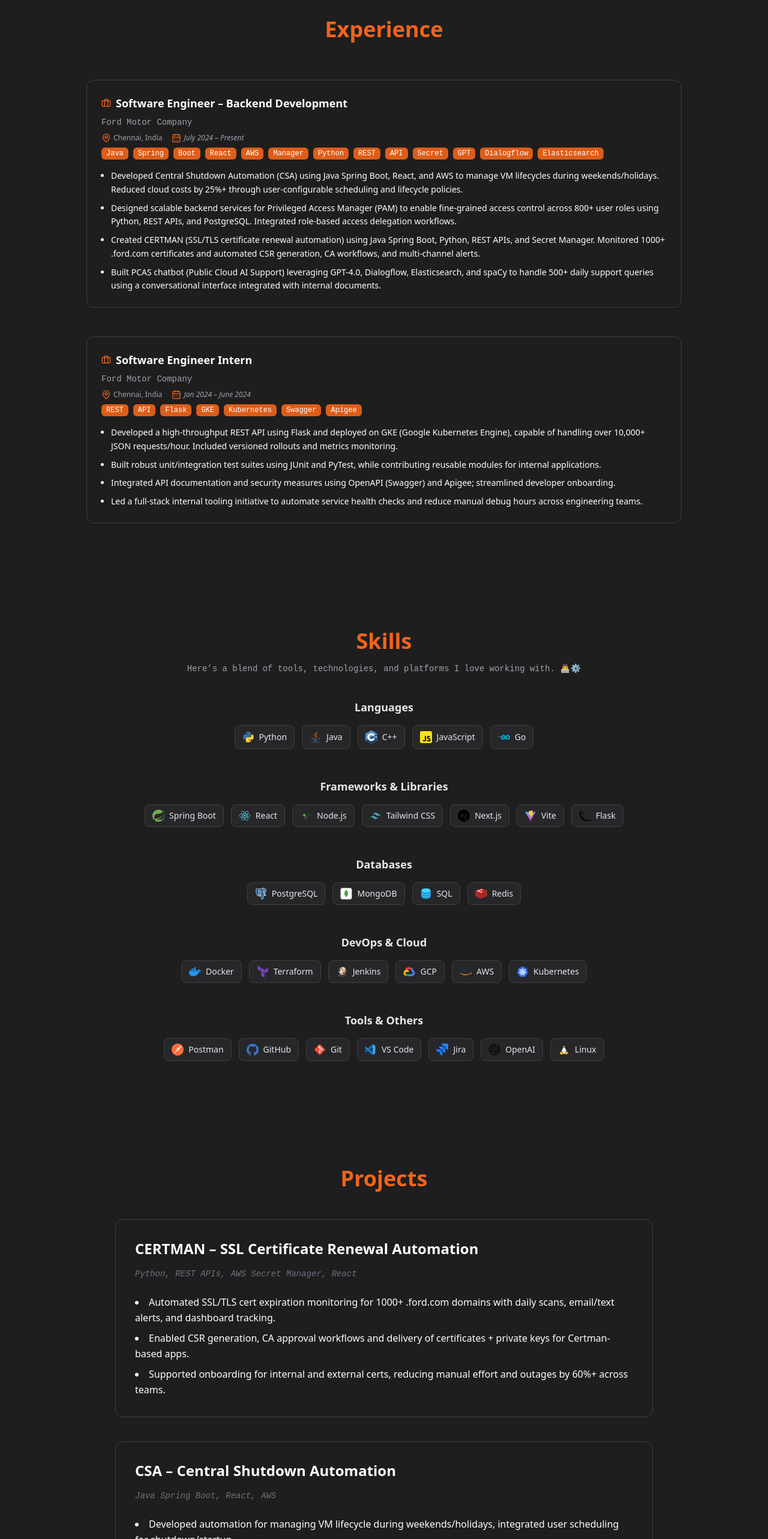
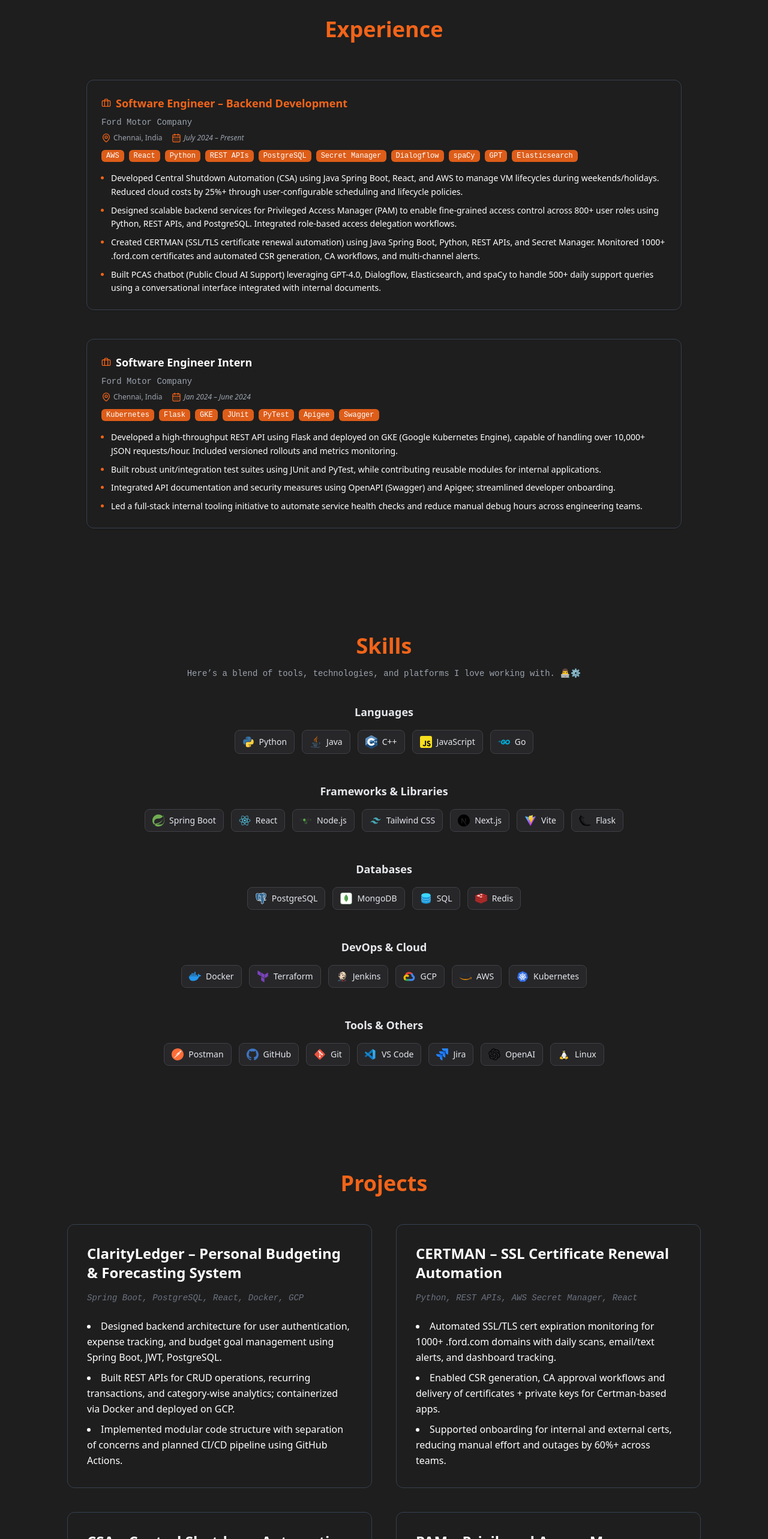
Before and after one commit to mitthhuu3110/mitthhuu3110.github.io, a Next.js app in the folder my-portfolio/: page / in a window 1280 px wide. Shown: the part 1580-4146 px from the top of the page at 60% size. Built offline with nearby package versions, Linux system fonts and the light colour scheme.

Commit message:
final changes for project section

```diff
--- a/my-portfolio/components/ExperienceCard.tsx
+++ b/my-portfolio/components/ExperienceCard.tsx
@@ -1,4 +1,3 @@
-// ExperienceCard.tsx
 'use client';
 
 import { motion } from 'framer-motion';
@@ -6,26 +5,34 @@ import { Experience } from '@/data/experience';
 import { Briefcase, MapPin, CalendarDays } from 'lucide-react';
 
 export default function ExperienceCard({
-  exp
+  exp,
+  index,
 }: {
   exp: Experience;
   index: number;
 }) {
+  const isHighlightedTitle =
+    exp.bullets.some(b =>
+      b.includes('Privileged Access Manager') || b.includes('Central Shutdown Automation')
+    );
+
   return (
     <motion.div
       initial={{ opacity: 0, scale: 0.95 }}
       whileInView={{ opacity: 1, scale: 1 }}
       transition={{ duration: 0.5, ease: 'easeOut' }}
       viewport={{ once: true }}
-      className="relative w-full px-6 py-6 bg-bg text-[color:var(--base)] border border-gray-300 dark:border-gray-700 rounded-xl shadow transition-shadow duration-300 hover:shadow-lg"
+      className="w-full px-6 py-6 bg-[color:var(--bg)] text-[color:var(--base)] border border-gray-300 dark:border-gray-700 rounded-xl shadow transition-shadow duration-300 hover:shadow-lg"
     >
       <div className="flex flex-col gap-2 mb-2">
-        <h3 className="text-lg font-semibold flex items-center gap-2">
+        <h3
+          className={`text-lg font-semibold flex items-center gap-2 ${
+            isHighlightedTitle ? 'text-brand-orange' : ''
+          }`}
+        >
           <Briefcase className="w-4 h-4 text-brand-orange" /> {exp.role}
         </h3>
-        <p className="text-sm text-gray-600 dark:text-gray-400 font-mono">
-          {exp.company}
-        </p>
+        <p className="text-sm text-gray-600 dark:text-gray-400 font-mono">{exp.company}</p>
         <div className="flex items-center gap-4 text-xs text-gray-500 dark:text-gray-400">
           <span className="flex items-center gap-1">
             <MapPin className="w-4 h-4 text-brand-orange" /> {exp.location}
@@ -36,8 +43,7 @@ export default function ExperienceCard({
         </div>
       </div>
 
-      {/* Tech badges */}
-      <div className="flex flex-wrap gap-2 mt-2">
+      <div className="flex flex-wrap gap-2 mt-3">
         {extractTechKeywords(exp.bullets).map((keyword, i) => (
           <span
             key={i}
@@ -48,14 +54,9 @@ export default function ExperienceCard({
         ))}
       </div>
 
-      <ul className="list-disc ml-4 mt-4 space-y-2">
+      <ul className="mt-4 space-y-2 pl-4 list-disc marker:text-brand-orange text-sm leading-relaxed">
         {exp.bullets.map((point, i) => (
-          <li
-            key={i}
-            className="text-sm leading-relaxed"
-          >
-            {point}
-          </li>
+          <li key={i} className="text-[color:var(--base)]">{point}</li>
         ))}
       </ul>
     </motion.div>
@@ -64,15 +65,29 @@ export default function ExperienceCard({
 
 function extractTechKeywords(bullets: string[]): string[] {
   const techSet = new Set<string>();
-  const regex = /\b[A-Z][a-z]+|[A-Z]{2,}|[a-z]+\b/g;
+  const keywords = [
+    'Java - Spring Boot',
+    'Python',
+    'REST APIs',
+    'PostgreSQL',
+    'Secret Manager',
+    'Kubernetes',
+    'Flask',
+    'Apigee',
+    'Swagger',
+    'Dialogflow',
+    'spaCy',
+    'GPT',
+    'Elasticsearch',
+    'AWS',
+    'GKE',
+    'React',
+    'JUnit',
+    'PyTest',
+  ];
   bullets.forEach((point) => {
-    const matches = point.match(regex);
-    matches?.forEach((word) => {
-      if (
-        ['Java', 'Python', 'AWS', 'Spring', 'Boot', 'React', 'Flask', 'GKE', 'Kubernetes', 'REST', 'API', 'PostgreSQL', 'GPT', 'Dialogflow', 'spaCy', 'Elasticsearch', 'Secret', 'Manager', 'Swagger', 'Apigee'].includes(word)
-      ) {
-        techSet.add(word);
-      }
+    keywords.forEach((tech) => {
+      if (point.includes(tech)) techSet.add(tech);
     });
   });
   return Array.from(techSet);
--- a/my-portfolio/components/Projects.tsx
+++ b/my-portfolio/components/Projects.tsx
@@ -1,4 +1,3 @@
-// components/Projects.tsx
 'use client';
 
 import { projects } from '@/data/projects';
@@ -11,7 +10,7 @@ export default function Projects() {
       id="projects"
       className="w-full flex flex-col items-center justify-center py-10 px-6 sm:px-10 md:px-16 text-[color:var(--base)]"
     >
-      <div className="max-w-4xl w-full flex flex-col items-center text-center space-y-12">
+      <div className="max-w-6xl w-full flex flex-col items-center text-center space-y-12">
         <motion.h2
           initial={{ opacity: 0, y: 10 }}
           whileInView={{ opacity: 1, y: 0 }}
@@ -22,9 +21,14 @@ export default function Projects() {
           Projects
         </motion.h2>
 
-        <div className="w-full space-y-10">
+        <div className="w-full grid sm:grid-cols-2 gap-6 md:gap-10">
           {projects.map((project, index) => (
-            <ProjectCard key={index} project={project} />
+            <ProjectCard
+              key={index}
+              project={project}
+              index={index}
+              isFeatured={index === 0}
+            />
           ))}
         </div>
       </div>
--- a/my-portfolio/data/projects.ts
+++ b/my-portfolio/data/projects.ts
@@ -6,6 +6,15 @@ export interface Project {
 }
 
 export const projects: Project[] = [
+  {
+    title: "ClarityLedger – Personal Budgeting & Forecasting System",
+    techStack: "Spring Boot, PostgreSQL, React, Docker, GCP",
+    description: [
+      "Designed backend architecture for user authentication, expense tracking, and budget goal management using Spring Boot, JWT, PostgreSQL.",
+      "Built REST APIs for CRUD operations, recurring transactions, and category-wise analytics; containerized via Docker and deployed on GCP.",
+      "Implemented modular code structure with separation of concerns and planned CI/CD pipeline using GitHub Actions.",
+    ],
+  },
   {
     title: "CERTMAN – SSL Certificate Renewal Automation",
     techStack: "Python, REST APIs, AWS Secret Manager, React",
@@ -23,15 +32,6 @@ export const projects: Project[] = [
       "Reduced cloud infrastructure costs by 25%+ with centralized, rule-based scheduling logic and intuitive web UI.",
       "Built dashboards to visualize real-time VM states and historical activity logs for audit and optimization insights."
     ]
-  },
-  {
-    title: "ClarityLedger – Personal Budgeting & Forecasting System",
-    techStack: "Spring Boot, PostgreSQL, React, Docker, GCP",
-    description: [
-      "Designed backend architecture for user authentication, expense tracking, and budget goal management using Spring Boot, JWT, PostgreSQL.",
-      "Built REST APIs for CRUD operations, recurring transactions, and category-wise analytics; containerized via Docker and deployed on GCP.",
-      "Implemented modular code structure with separation of concerns and planned CI/CD pipeline using GitHub Actions.",
-    ],
   },
   {
     title: "PAM – Privileged Access Manager",
```
